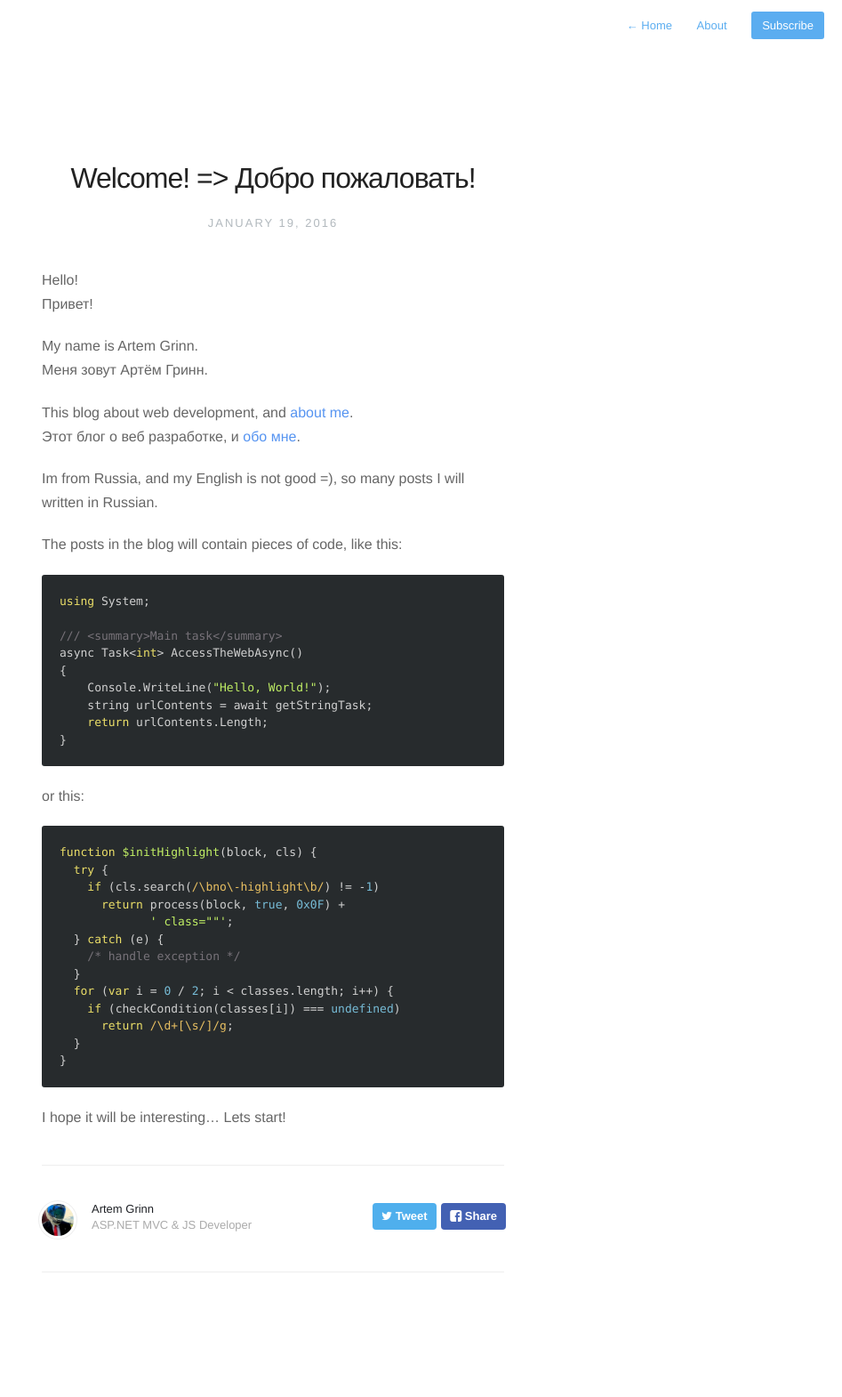
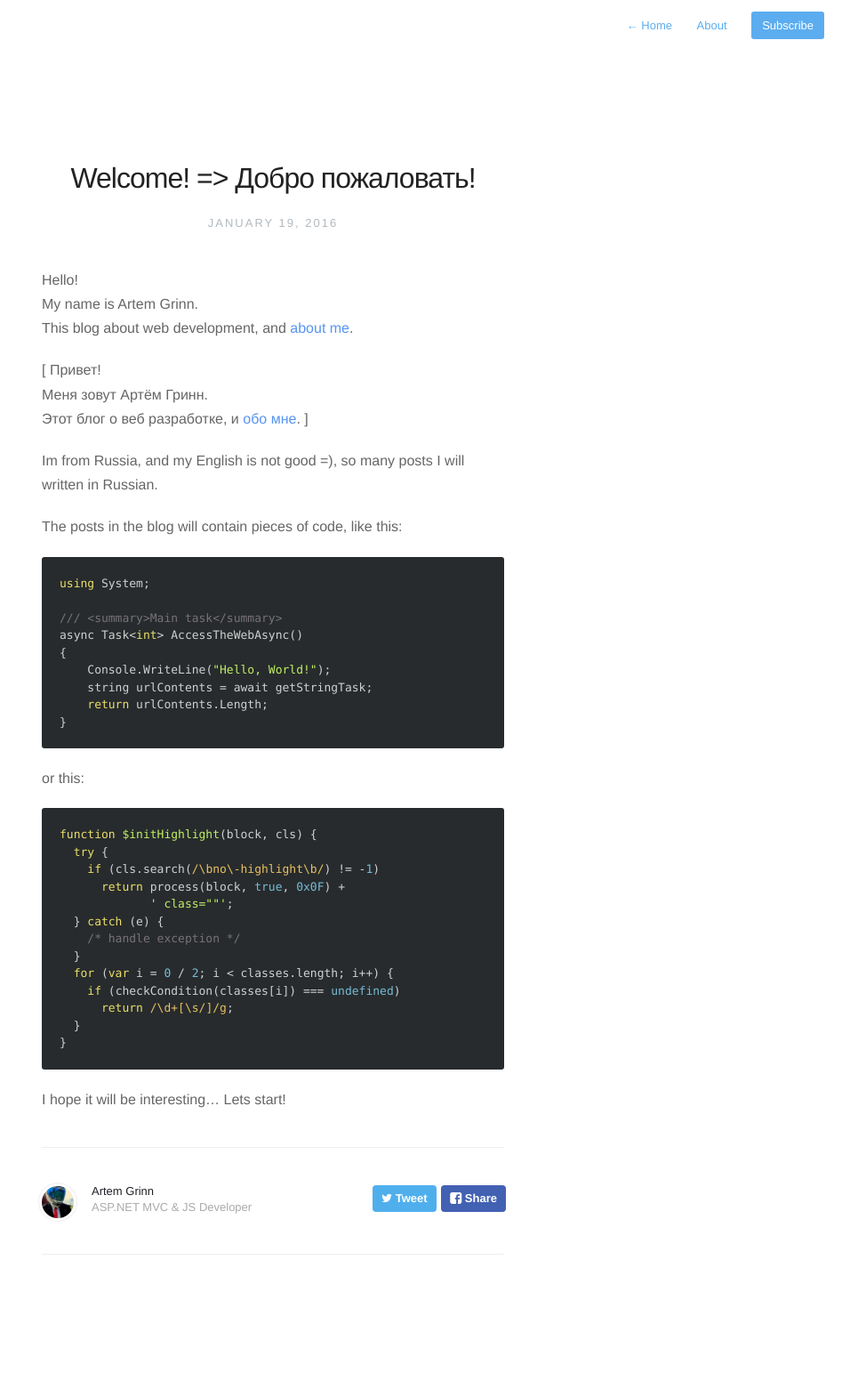
Before and after one commit to ArtemGrinn/artemgrinn.github.io, a Jekyll site: the page built from _posts/2016-01-19-welcome.markdown, in a window 1280 px wide. Shown: the whole page at 89% size, without its empty margins (333-1280 px from the left). Built offline with Jekyll 4.4.1, drawn with Linux system fonts in a browser that asks for light colours; nearby versions of some CDN libraries; Markdown is read by kramdown in place of the engine named in the settings.

```diff
--- a/_posts/2016-01-19-welcome.markdown
+++ b/_posts/2016-01-19-welcome.markdown
@@ -5,13 +5,12 @@ description: First topic
 ---
 
 Hello!
-Привет!
+My name is Artem Grinn.
+This blog about web development, and [about me][about].
 
-My name is Artem Grinn.
+[ Привет!
 Меня зовут Артём Гринн.
-
-This blog about web development, and [about me][about].
-Этот блог о веб разработке, и [обо мне][about].
+Этот блог о веб разработке, и [обо мне][about]. ]
 
 Im from Russia, and my English is not good =), so many posts I will written in Russian.
 
```
